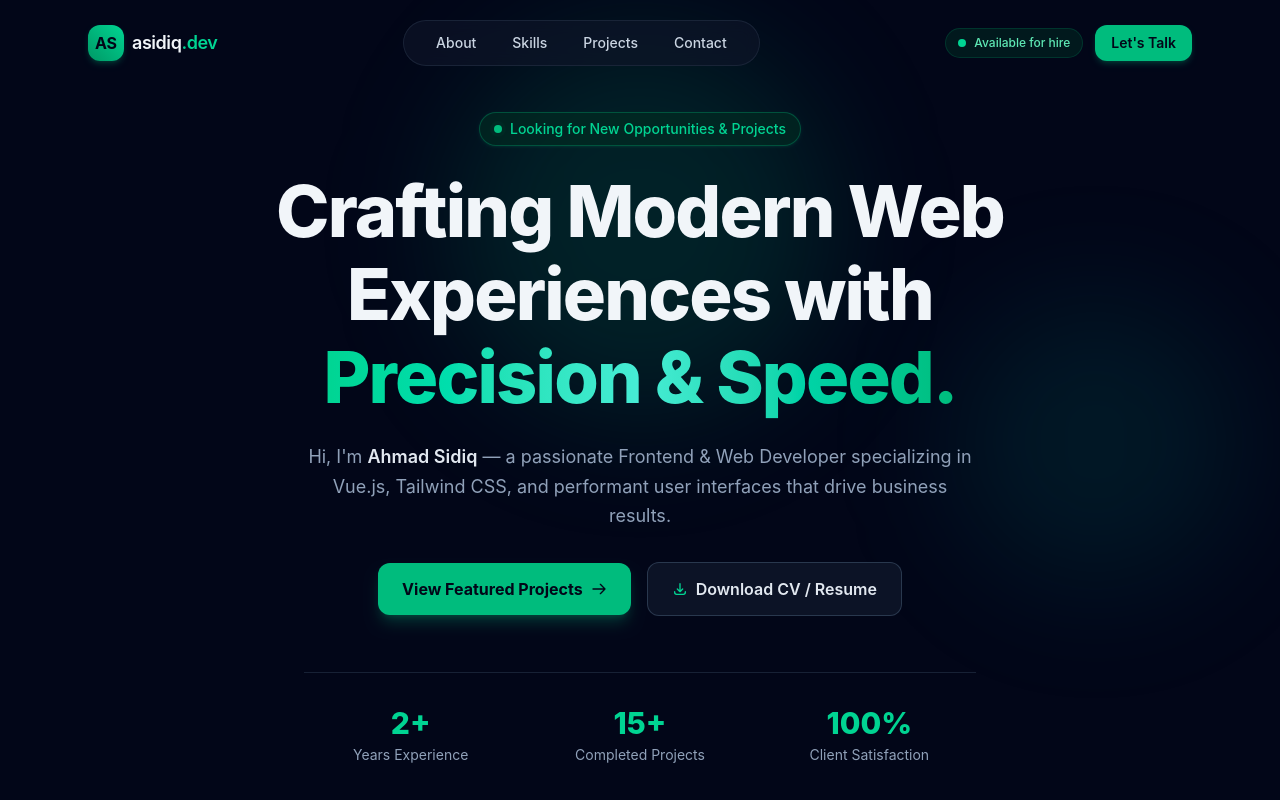
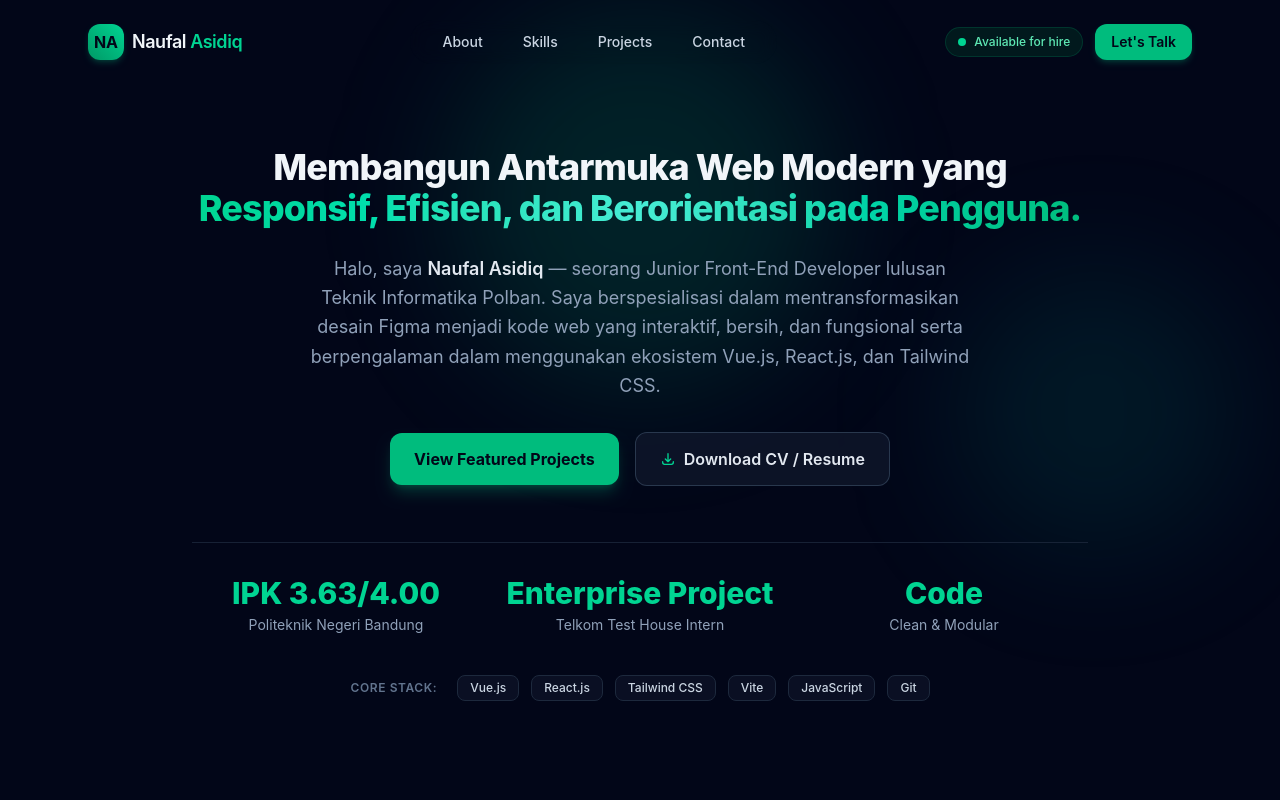
Before and after one commit to nflasidiq/asidiq-web-portfolio, a Vue app: page / in a window 1280 px wide. Shown: the top 800 px of the page. Built offline with nearby package versions, Linux system fonts and the light colour scheme.

Commit message:
adjusttypography at hero section and navbar

```diff
--- a/src/components/AboutSection.vue
+++ b/src/components/AboutSection.vue
@@ -24,7 +24,7 @@ const keyStrengths = [
 </script>
 
 <template>
-  <section id="about" class="py-24 px-4 sm:px-6 relative">
+  <section id="about" class="py-16 px-4 sm:px-6 relative">
     <div class="max-w-6xl mx-auto">
       <!-- Section Header -->
       <div class="flex flex-col items-center text-center mb-16">
--- a/src/components/ContactSection.vue
+++ b/src/components/ContactSection.vue
@@ -35,7 +35,7 @@ const socialLinks = [
 </script>
 
 <template>
-  <section id="contact" class="py-24 px-4 sm:px-6 relative bg-slate-950/60">
+  <section id="contact" class="py-16 px-4 sm:px-6 relative bg-slate-950/60">
     <div class="max-w-6xl mx-auto">
       <!-- Section Header -->
       <div class="flex flex-col items-center text-center mb-16">
--- a/src/components/HeroSection.vue
+++ b/src/components/HeroSection.vue
@@ -1,40 +1,58 @@
 <script setup>
 const stats = [
-  { label: 'Years Experience', value: '2+' },
-  { label: 'Completed Projects', value: '15+' },
-  { label: 'Client Satisfaction', value: '100%' },
-]
+  { label: "Politeknik Negeri Bandung", value: "IPK 3.63/4.00" },
+  { label: "Telkom Test House Intern", value: "Enterprise Project" },
+  { label: "Clean & Modular", value: "Code" },
+];
 
-const techStack = ['Vue.js 3', 'Tailwind CSS', 'Vite', 'JavaScript (ES6+)', 'Node.js', 'Git']
+const techStack = [
+  "Vue.js",
+  "React.js",
+  "Tailwind CSS",
+  "Vite",
+  "JavaScript",
+  "Git",
+];
 </script>
 
 <template>
-  <section id="hero" class="relative min-h-screen flex items-center justify-center pt-28 pb-16 px-4 sm:px-6 overflow-hidden">
+  <section
+    id="hero"
+    class="relative min-h-screen flex items-center justify-center pt-28 pb-16 px-4 sm:px-6 overflow-hidden"
+  >
     <!-- Subtle Background Glow Effects -->
-    <div class="absolute top-1/4 left-1/2 -translate-x-1/2 -translate-y-1/2 w-96 h-96 bg-emerald-500/15 rounded-full blur-3xl pointer-events-none"></div>
-    <div class="absolute top-1/3 right-10 w-72 h-72 bg-teal-500/10 rounded-full blur-3xl pointer-events-none"></div>
+    <div
+      class="absolute top-1/4 left-1/2 -translate-x-1/2 -translate-y-1/2 w-96 h-96 bg-emerald-500/15 rounded-full blur-3xl pointer-events-none"
+    ></div>
+    <div
+      class="absolute top-1/3 right-10 w-72 h-72 bg-teal-500/10 rounded-full blur-3xl pointer-events-none"
+    ></div>
 
-    <div class="relative max-w-5xl mx-auto w-full flex flex-col items-center text-center">
-      <!-- HR Status Badge -->
-      <div class="inline-flex items-center gap-2 px-3.5 py-1.5 rounded-full bg-emerald-950/60 border border-emerald-500/30 text-emerald-400 text-xs sm:text-sm font-medium mb-6 shadow-sm shadow-emerald-500/10">
-        <span class="relative flex h-2 w-2">
-          <span class="animate-ping absolute inline-flex h-full w-full rounded-full bg-emerald-400 opacity-75"></span>
-          <span class="relative inline-flex rounded-full h-2 w-2 bg-emerald-500"></span>
-        </span>
-        <span>Looking for New Opportunities & Projects</span>
-      </div>
-
+    <div
+      class="relative max-w-5xl mx-auto w-full flex flex-col items-center text-center"
+    >
       <!-- Main Heading -->
-      <h1 class="text-4xl sm:text-6xl lg:text-7xl font-extrabold text-slate-100 tracking-tight leading-[1.15] max-w-4xl">
-        Crafting Modern Web Experiences with
-        <span class="bg-linear-to-r from-emerald-400 via-teal-300 to-emerald-500 bg-clip-text text-transparent">
-          Precision & Speed.
+      <h1
+        class="text-4xl sm:text-6xl lg:text-4xl font-extrabold text-slate-100 tracking-tight leading-[1.15] max-w-4xl"
+      >
+        Membangun Antarmuka Web Modern yang
+        <span
+          class="bg-linear-to-r from-emerald-400 via-teal-300 to-emerald-500 bg-clip-text text-transparent"
+        >
+          Responsif, Efisien, dan Berorientasi pada Pengguna.
         </span>
       </h1>
 
       <!-- Bio / Subtitle targeted for Recruiters -->
-      <p class="mt-6 text-base sm:text-lg text-slate-400 max-w-2xl leading-relaxed">
-        Hi, I'm <span class="text-slate-200 font-semibold">Ahmad Sidiq</span> — a passionate Frontend & Web Developer specializing in Vue.js, Tailwind CSS, and performant user interfaces that drive business results.
+      <p
+        class="mt-6 text-base sm:text-lg text-slate-400 max-w-2xl leading-relaxed"
+      >
+        Halo, saya
+        <span class="text-slate-200 font-semibold">Naufal Asidiq</span> —
+        seorang Junior Front-End Developer lulusan Teknik Informatika Polban.
+        Saya berspesialisasi dalam mentransformasikan desain Figma menjadi kode
+        web yang interaktif, bersih, dan fungsional serta berpengalaman dalam
+        menggunakan ekosistem Vue.js, React.js, dan Tailwind CSS.
       </p>
 
       <!-- Action Buttons -->
@@ -44,33 +62,55 @@ const techStack = ['Vue.js 3', 'Tailwind CSS', 'Vite', 'JavaScript (ES6+)', 'Nod
           class="inline-flex items-center gap-2 bg-emerald-500 hover:bg-emerald-400 text-slate-950 font-bold px-6 py-3.5 rounded-xl shadow-lg shadow-emerald-500/25 hover:shadow-emerald-500/40 hover:-translate-y-0.5 transition-all text-sm sm:text-base"
         >
           <span>View Featured Projects</span>
-          <svg class="w-4 h-4" fill="none" viewBox="0 0 24 24" stroke="currentColor">
-            <path stroke-linecap="round" stroke-linejoin="round" stroke-width="2" d="M14 5l7 7m0 0l-7 7m7-7H3" />
-          </svg>
         </a>
 
         <a
           href="#contact"
           class="inline-flex items-center gap-2 bg-slate-900/80 hover:bg-slate-800 text-slate-200 hover:text-emerald-400 border border-slate-700/80 hover:border-emerald-500/50 font-semibold px-6 py-3.5 rounded-xl transition-all text-sm sm:text-base"
         >
-          <svg class="w-4 h-4 text-emerald-400" fill="none" viewBox="0 0 24 24" stroke="currentColor">
-            <path stroke-linecap="round" stroke-linejoin="round" stroke-width="2" d="M4 16v1a3 3 0 003 3h10a3 3 0 003-3v-1m-4-4l-4 4m0 0l-4-4m4 4V4" />
+          <svg
+            class="w-4 h-4 text-emerald-400"
+            fill="none"
+            viewBox="0 0 24 24"
+            stroke="currentColor"
+          >
+            <path
+              stroke-linecap="round"
+              stroke-linejoin="round"
+              stroke-width="2"
+              d="M4 16v1a3 3 0 003 3h10a3 3 0 003-3v-1m-4-4l-4 4m0 0l-4-4m4 4V4"
+            />
           </svg>
           <span>Download CV / Resume</span>
         </a>
       </div>
 
       <!-- Quick Metrics for HR -->
-      <div class="mt-14 w-full grid grid-cols-3 gap-4 max-w-2xl pt-8 border-t border-slate-800/80">
-        <div v-for="stat in stats" :key="stat.label" class="flex flex-col items-center">
-          <span class="text-2xl sm:text-3xl font-extrabold text-emerald-400">{{ stat.value }}</span>
-          <span class="text-xs sm:text-sm text-slate-400 mt-1">{{ stat.label }}</span>
+      <div
+        class="mt-14 w-full grid grid-cols-3 gap-4 max-w-4xl pt-8 border-t border-slate-800/80"
+      >
+        <div
+          v-for="stat in stats"
+          :key="stat.label"
+          class="flex flex-col items-center"
+        >
+          <span class="text-2xl sm:text-3xl font-extrabold text-emerald-400">{{
+            stat.value
+          }}</span>
+          <span class="text-xs sm:text-sm text-slate-400 mt-1">{{
+            stat.label
+          }}</span>
         </div>
       </div>
 
       <!-- Tech Stack Ribbon -->
-      <div class="mt-10 flex flex-wrap items-center justify-center gap-2 sm:gap-3">
-        <span class="text-xs uppercase tracking-wider text-slate-500 font-semibold mr-2">Core Stack:</span>
+      <div
+        class="mt-10 flex flex-wrap items-center justify-center gap-2 sm:gap-3"
+      >
+        <span
+          class="text-xs uppercase tracking-wider text-slate-500 font-semibold mr-2"
+          >Core Stack:</span
+        >
         <span
           v-for="tech in techStack"
           :key="tech"
--- a/src/components/Navbar.vue
+++ b/src/components/Navbar.vue
@@ -1,27 +1,27 @@
 <script setup>
-import { ref, onMounted, onUnmounted } from 'vue'
+import { ref, onMounted, onUnmounted } from "vue";
 
-const isScrolled = ref(false)
-const isMobileMenuOpen = ref(false)
+const isScrolled = ref(false);
+const isMobileMenuOpen = ref(false);
 
 const navLinks = [
-  { name: 'About', href: '#about' },
-  { name: 'Skills', href: '#skills' },
-  { name: 'Projects', href: '#projects' },
-  { name: 'Contact', href: '#contact' },
-]
+  { name: "About", href: "#about" },
+  { name: "Skills", href: "#skills" },
+  { name: "Projects", href: "#projects" },
+  { name: "Contact", href: "#contact" },
+];
 
 const handleScroll = () => {
-  isScrolled.value = window.scrollY > 20
-}
+  isScrolled.value = window.scrollY > 20;
+};
 
 onMounted(() => {
-  window.addEventListener('scroll', handleScroll)
-})
+  window.addEventListener("scroll", handleScroll);
+});
 
 onUnmounted(() => {
-  window.removeEventListener('scroll', handleScroll)
-})
+  window.removeEventListener("scroll", handleScroll);
+});
 </script>
 
 <template>
@@ -30,22 +30,30 @@ onUnmounted(() => {
       'fixed top-0 left-0 right-0 z-50 transition-all duration-300',
       isScrolled
         ? 'bg-slate-950/85 backdrop-blur-md border-b border-emerald-900/30 py-3 shadow-lg shadow-black/20'
-        : 'bg-transparent py-5'
+        : 'bg-transparent py-5',
     ]"
   >
-    <div class="max-w-6xl mx-auto px-4 sm:px-6 flex items-center justify-between">
+    <div
+      class="max-w-6xl mx-auto px-4 sm:px-6 flex items-center justify-between"
+    >
       <!-- Logo / Brand -->
       <a href="#" class="flex items-center gap-2 group">
-        <span class="w-9 h-9 rounded-xl bg-linear-to-tr from-emerald-600 to-emerald-400 flex items-center justify-center font-bold text-slate-950 text-base shadow-md shadow-emerald-500/20 group-hover:scale-105 transition-transform">
-          AS
+        <span
+          class="w-9 h-9 rounded-xl bg-linear-to-tr from-emerald-600 to-emerald-400 flex items-center justify-center font-bold text-slate-950 text-base shadow-md shadow-emerald-500/20 group-hover:scale-105 transition-transform"
+        >
+          NA
         </span>
-        <span class="text-slate-100 font-semibold text-lg tracking-tight group-hover:text-emerald-400 transition-colors">
-          asidiq<span class="text-emerald-400">.dev</span>
+        <span
+          class="text-slate-100 font-semibold text-lg tracking-tight group-hover:text-emerald-400 transition-colors"
+        >
+          Naufal<span class="text-emerald-400"> Asidiq</span>
         </span>
       </a>
 
       <!-- Desktop Nav -->
-      <nav class="hidden md:flex items-center gap-1 bg-slate-900/60 border border-slate-800/80 px-4 py-1.5 rounded-full backdrop-blur-sm">
+      <nav
+        class="hidden md:flex items-center gap-2 px-4 py-1.5 rounded-full backdrop-blur-sm"
+      >
         <a
           v-for="link in navLinks"
           :key="link.name"
@@ -58,8 +66,12 @@ onUnmounted(() => {
 
       <!-- CTA & Status -->
       <div class="hidden md:flex items-center gap-3">
-        <div class="flex items-center gap-2 text-xs font-medium text-emerald-300 bg-emerald-950/50 border border-emerald-800/40 px-3 py-1.5 rounded-full">
-          <span class="w-2 h-2 rounded-full bg-emerald-400 animate-pulse"></span>
+        <div
+          class="flex items-center gap-2 text-xs font-medium text-emerald-300 bg-emerald-950/50 border border-emerald-800/40 px-3 py-1.5 rounded-full"
+        >
+          <span
+            class="w-2 h-2 rounded-full bg-emerald-400 animate-pulse"
+          ></span>
           <span>Available for hire</span>
         </div>
         <a
@@ -77,11 +89,33 @@ onUnmounted(() => {
         class="md:hidden p-2 rounded-lg text-slate-400 hover:text-emerald-400 hover:bg-slate-900 border border-slate-800 transition-colors"
         aria-label="Toggle menu"
       >
-        <svg v-if="!isMobileMenuOpen" class="w-6 h-6" fill="none" viewBox="0 0 24 24" stroke="currentColor">
-          <path stroke-linecap="round" stroke-linejoin="round" stroke-width="2" d="M4 6h16M4 12h16M4 18h16" />
+        <svg
+          v-if="!isMobileMenuOpen"
+          class="w-6 h-6"
+          fill="none"
+          viewBox="0 0 24 24"
+          stroke="currentColor"
+        >
+          <path
+            stroke-linecap="round"
+            stroke-linejoin="round"
+            stroke-width="2"
+            d="M4 6h16M4 12h16M4 18h16"
+          />
         </svg>
-        <svg v-else class="w-6 h-6" fill="none" viewBox="0 0 24 24" stroke="currentColor">
-          <path stroke-linecap="round" stroke-linejoin="round" stroke-width="2" d="M6 18L18 6M6 6l12 12" />
+        <svg
+          v-else
+          class="w-6 h-6"
+          fill="none"
+          viewBox="0 0 24 24"
+          stroke="currentColor"
+        >
+          <path
+            stroke-linecap="round"
+            stroke-linejoin="round"
+            stroke-width="2"
+            d="M6 18L18 6M6 6l12 12"
+          />
         </svg>
       </button>
     </div>
@@ -102,8 +136,12 @@ onUnmounted(() => {
           {{ link.name }}
         </a>
         <div class="pt-3 border-t border-slate-800 flex flex-col gap-3">
-          <div class="flex items-center gap-2 text-xs font-medium text-emerald-300 bg-emerald-950/40 border border-emerald-800/40 px-3 py-2 rounded-lg">
-            <span class="w-2 h-2 rounded-full bg-emerald-400 animate-pulse"></span>
+          <div
+            class="flex items-center gap-2 text-xs font-medium text-emerald-300 bg-emerald-950/40 border border-emerald-800/40 px-3 py-2 rounded-lg"
+          >
+            <span
+              class="w-2 h-2 rounded-full bg-emerald-400 animate-pulse"
+            ></span>
             <span>Available for hire</span>
           </div>
           <a
--- a/src/components/ProjectsSection.vue
+++ b/src/components/ProjectsSection.vue
@@ -59,7 +59,7 @@ const filteredProjects = () => {
 </script>
 
 <template>
-  <section id="projects" class="py-24 px-4 sm:px-6 relative">
+  <section id="projects" class="py-16 px-4 sm:px-6 relative">
     <div class="max-w-6xl mx-auto">
       <!-- Section Header -->
       <div class="flex flex-col items-center text-center mb-12">
--- a/src/components/SkillsSection.vue
+++ b/src/components/SkillsSection.vue
@@ -38,7 +38,7 @@ const skillCategories = [
 </script>
 
 <template>
-  <section id="skills" class="py-24 px-4 sm:px-6 relative bg-slate-950/40">
+  <section id="skills" class="py-16 px-4 sm:px-6 relative bg-slate-950/40">
     <div class="max-w-6xl mx-auto">
       <!-- Section Header -->
       <div class="flex flex-col items-center text-center mb-16">
```
